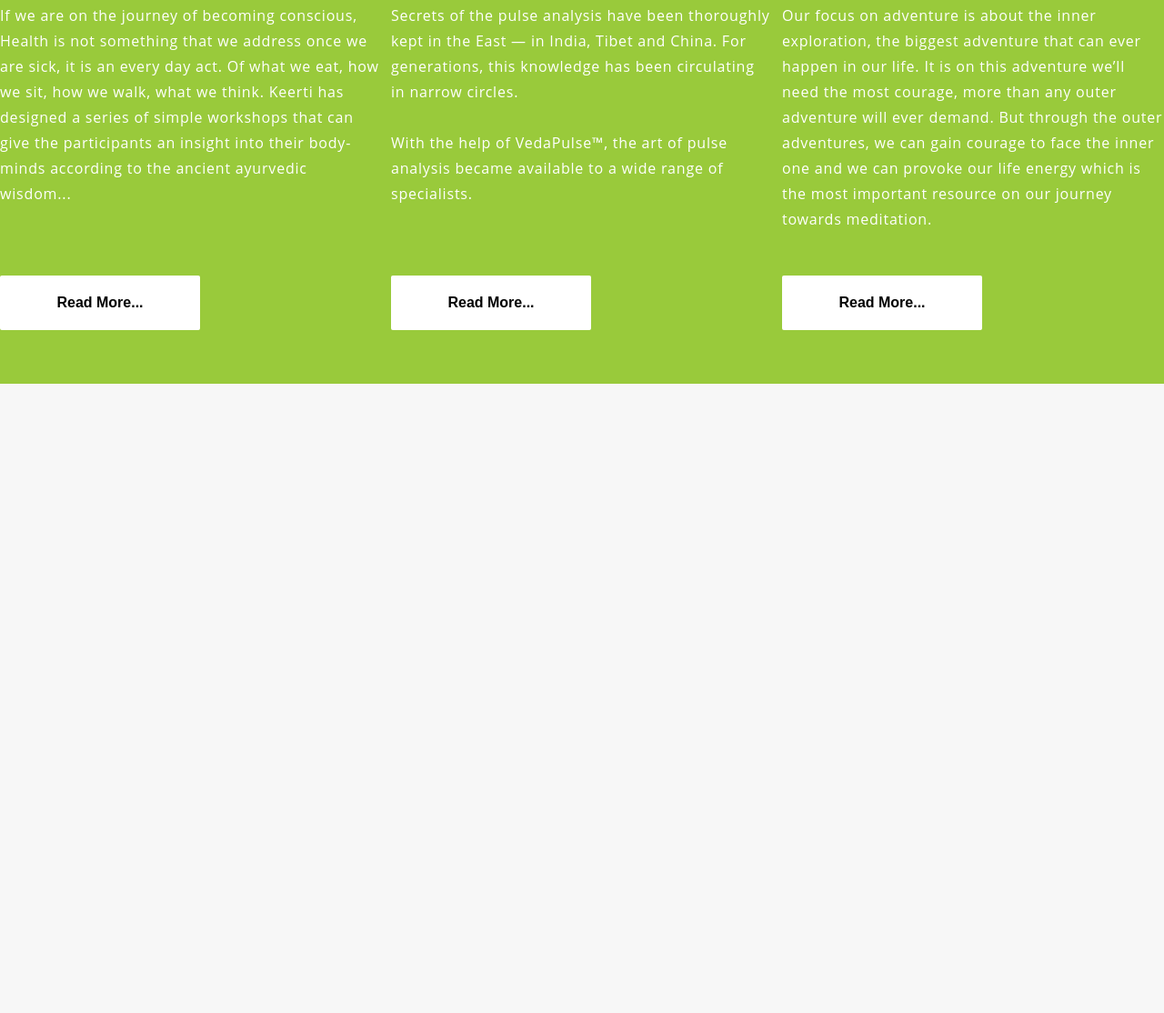
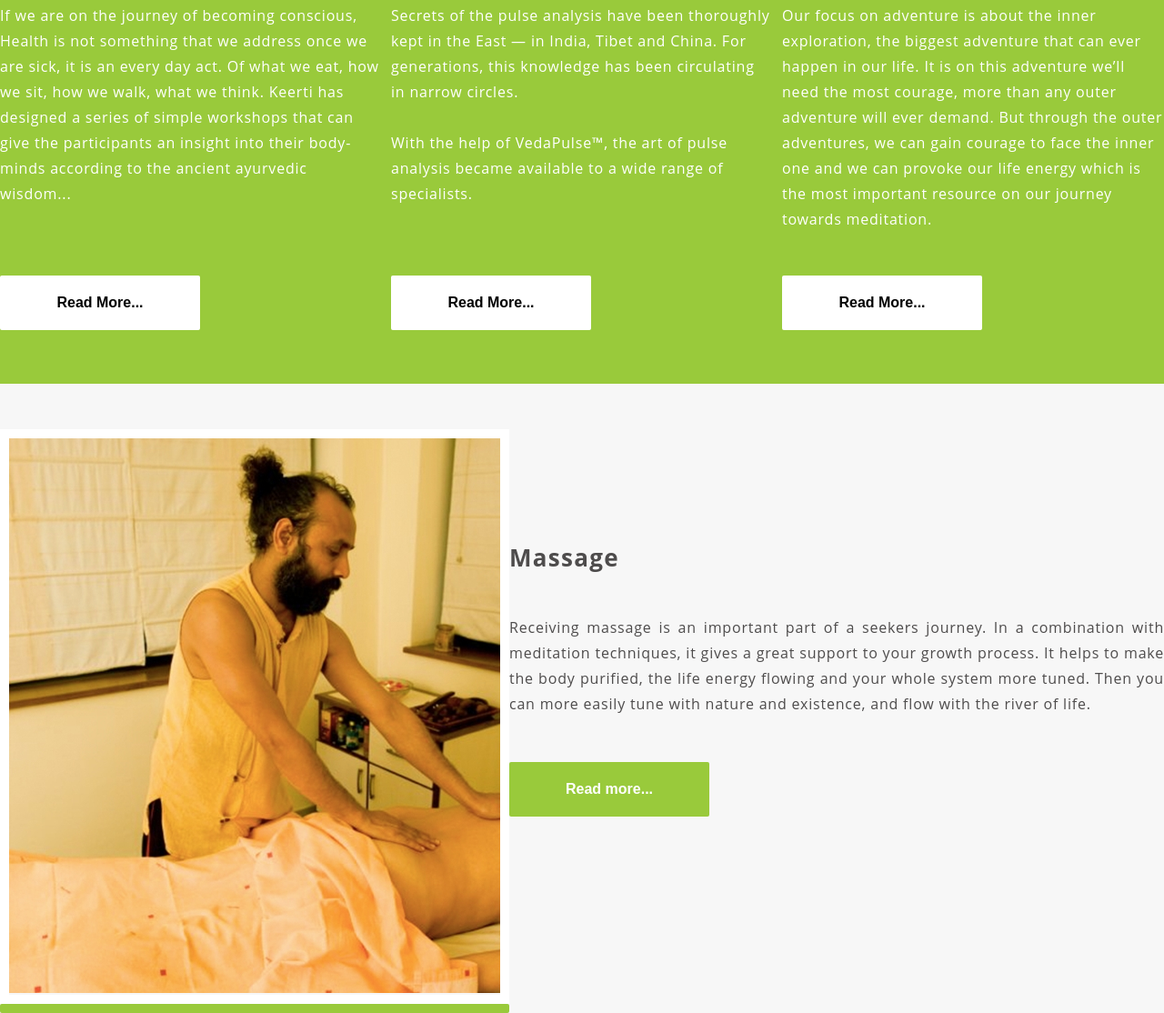
Before and after one commit to Swor71/Osho_web_project, a plain HTML site: page index.html in a window 1280 px wide. Shown: the part 3078-4192 px from the top of the page at 91% size. Before the commit the page ends 3500 px from the top, so only its background shows below. Drawn offline with Linux system fonts and the light colour scheme.

Commit message:
Add Massage section

```diff
--- a/index.html
+++ b/index.html
@@ -126,6 +126,24 @@
       </div>
     </div>
   </section>
+  <section class="massage container-fluid">
+    <div class="container">
+      <div class="massage-content">
+        <div class="massage-content-image">
+          <img src="./images/massage.jpg" alt="Massage">
+        </div>
+        <div class="massage-content-text">
+          <h2>Massage</h2>
+          <p>Receiving massage is an important part of a seekers journey. In a combination with meditation techniques, it gives
+            a great support to your growth process. It helps to make the body purified, the life energy flowing and your
+            whole system more tuned. Then you can more easily tune with nature and existence, and flow with the river of
+            life.
+          </p>
+          <button class="massage-content-button">Read more...</button>
+        </div>
+      </div>
+    </div>
+  </section>
 </body>
 
 </html>
--- a/style.scss
+++ b/style.scss
@@ -211,6 +211,10 @@ $color-green-main: #99ca3b;
         a {
           color: #000;
           text-decoration: none;
+          transition: 0.1s;
+          &:hover {
+            border-bottom: 4px solid $color-green-main;
+          }
         }
       }
     }
@@ -347,3 +351,40 @@ $color-green-main: #99ca3b;
     }
   }
 }
+
+.massage {
+  padding-top: 50px;
+  .massage-content {
+    display: flex;
+    justify-content: space-between;
+    .massage-content-image {
+      width: 560px;
+      position: relative;
+      border: 10px solid #fff;
+      @include barBottom($color-green-main, 560px);
+    }
+    .massage-content-text {
+      display: flex;
+      flex-direction: column;
+      color: #4e4c4c;
+      width: 60%;
+      text-align: justify;
+      padding-top: 10%;
+      h2 {
+        font-size: 26px;
+        font-weight: 700;
+        letter-spacing: 1.3px;
+      }
+      p {
+        font-size: 16px;
+        font-weight: 400;
+        letter-spacing: 0.8px;
+        line-height: 28px;
+        margin: 50px auto;
+      }
+      .massage-content-button {
+        @include button($color-green-main, #fff);
+      }
+    }
+  }
+}
```
Also changed, not shown: css/style.css, images/massage.jpg (added), 1 other file.
